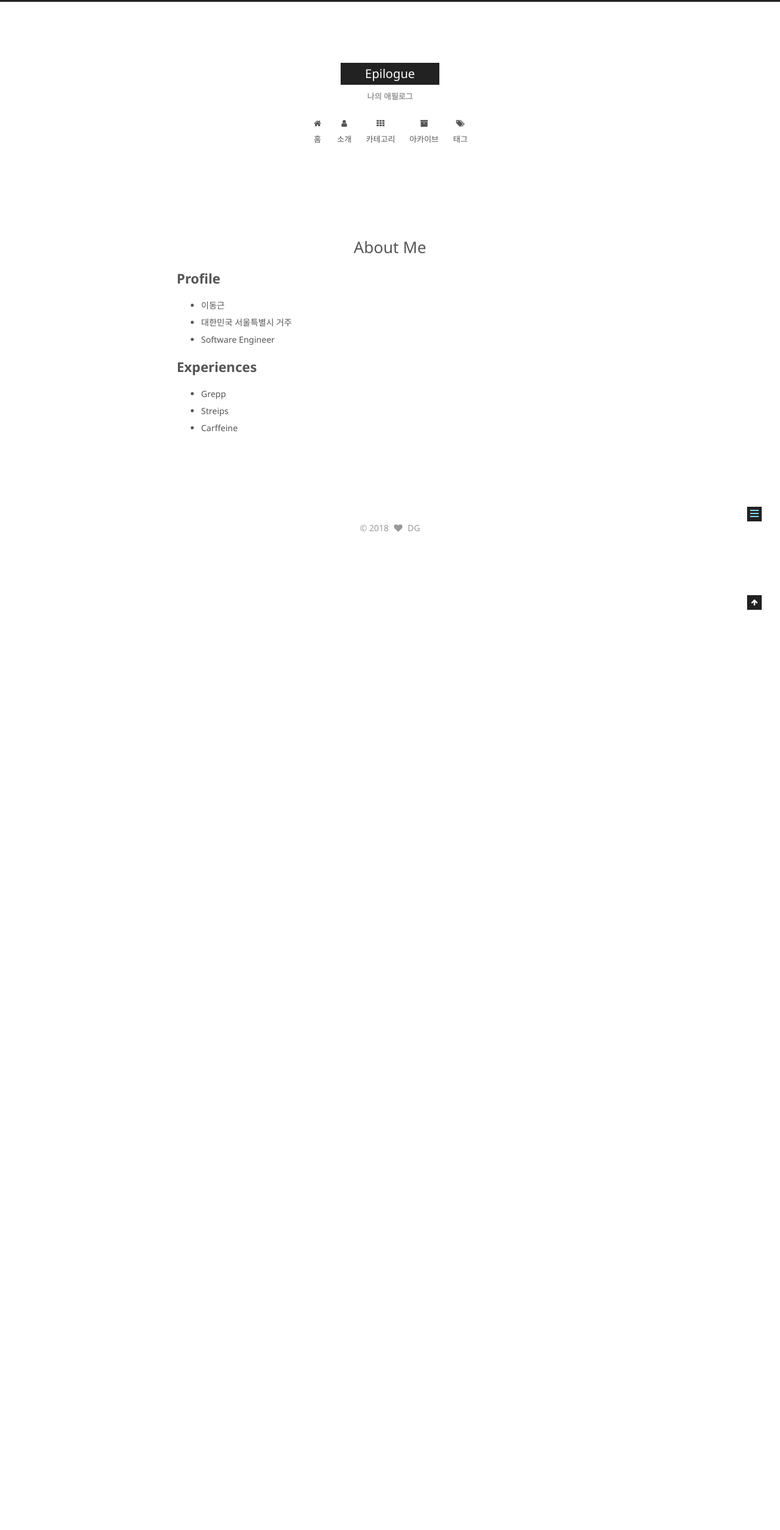
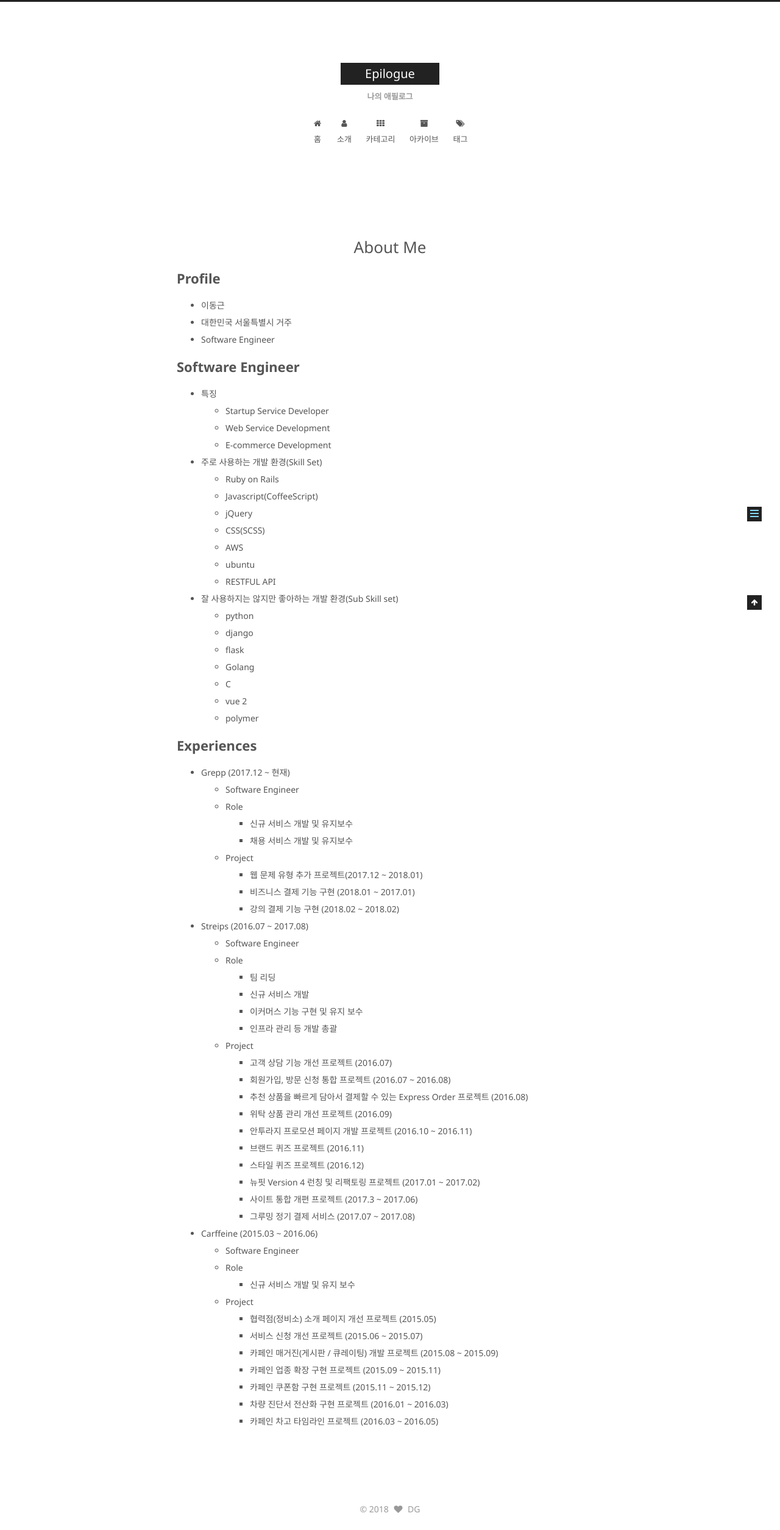
Before and after one commit to dizy64/dizy64.github.io, a Jekyll site: the page built from about/index.md, in a window 1280 px wide. Shown: the whole page at 61% size. Built offline with Jekyll 4.4.1, drawn with Linux system fonts in a browser that asks for light colours; comment, search, counter and statistics services are not loaded; before the commit the page ends 900 px from its top, so only the background shows below that.

Commit message:
내 소개 업데이트

```diff
--- a/about/index.md
+++ b/about/index.md
@@ -11,8 +11,67 @@ permalink: /about/
 * 대한민국 서울특별시 거주
 * Software Engineer
 
+# Software Engineer
+
+* 특징
+  * Startup Service Developer
+  * Web Service Development
+  * E-commerce Development
+* 주로 사용하는 개발 환경(Skill Set)
+  * Ruby on Rails
+  * Javascript(CoffeeScript)
+  * jQuery
+  * CSS(SCSS)
+  * AWS
+  * ubuntu
+  * RESTFUL API
+* 잘 사용하지는 않지만 좋아하는 개발 환경(Sub Skill set)
+  * python
+  * django
+  * flask
+  * Golang
+  * C
+  * vue 2
+  * polymer
+
 # Experiences
 
-* Grepp
-* Streips
-* Carffeine
+* Grepp (2017.12 ~ 현재)
+  * Software Engineer
+  * Role
+    * 신규 서비스 개발 및 유지보수
+    * 채용 서비스 개발 및 유지보수
+  * Project
+    * 웹 문제 유형 추가 프로젝트(2017.12 ~ 2018.01)
+    * 비즈니스 결제 기능 구현 (2018.01 ~ 2017.01)
+    * 강의 결제 기능 구현 (2018.02 ~ 2018.02)
+* Streips (2016.07 ~ 2017.08)
+  * Software Engineer
+  * Role
+    * 팀 리딩
+    * 신규 서비스 개발
+    * 이커머스 기능 구현 및 유지 보수
+    * 인프라 관리 등 개발 총괄
+  * Project
+    * 고객 상담 기능 개선 프로젝트 (2016.07)
+    * 회원가입, 방문 신청 통합 프로젝트 (2016.07 ~ 2016.08)
+    * 추천 상품을 빠르게 담아서 결제할 수 있는 Express Order 프로젝트 (2016.08)
+    * 위탁 상품 관리 개선 프로젝트 (2016.09)
+    * 안투라지 프로모션 페이지 개발 프로젝트 (2016.10 ~ 2016.11)
+    * 브랜드 퀴즈 프로젝트 (2016.11)
+    * 스타일 퀴즈 프로젝트 (2016.12)
+    * 뉴핏 Version 4 런칭 및 리팩토링 프로젝트 (2017.01 ~ 2017.02)
+    * 사이트 통합 개편 프로젝트 (2017.3 ~ 2017.06)
+    * 그루밍 정기 결제 서비스 (2017.07 ~ 2017.08)
+* Carffeine (2015.03 ~ 2016.06)
+  * Software Engineer
+  * Role
+    * 신규 서비스 개발 및 유지 보수
+  * Project
+    * 협력점(정비소) 소개 페이지 개선 프로젝트 (2015.05)
+    * 서비스 신청 개선 프로젝트 (2015.06 ~ 2015.07)
+    * 카페인 매거진(게시판 / 큐레이팅) 개발 프로젝트 (2015.08 ~ 2015.09)
+    * 카페인 업종 확장 구현 프로젝트 (2015.09 ~ 2015.11)
+    * 카페인 쿠폰함 구현 프로젝트 (2015.11 ~ 2015.12)
+    * 차량 진단서 전산화 구현 프로젝트 (2016.01 ~ 2016.03)
+    * 카페인 차고 타임라인 프로젝트 (2016.03 ~ 2016.05)
```
